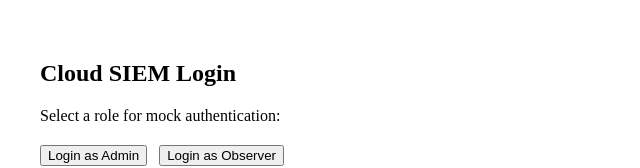
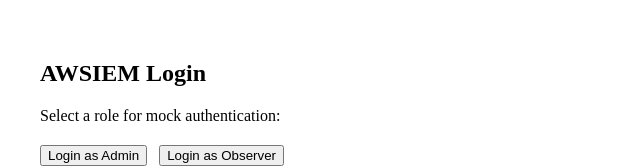
Before and after one commit to Cloud-Siem-Project/frontend, a React (Vite) app: page / in a window 1280 px wide. Shown: the top 168 px of the page, without its empty margins (0-640 px from the left). Built offline with nearby package versions, Linux system fonts and the light colour scheme.

Commit message:
fix: name change

```diff
--- a/src/layouts/DashboardLayout.jsx
+++ b/src/layouts/DashboardLayout.jsx
@@ -62,7 +62,7 @@ function DashboardLayout() {
                     flexDirection: "column",
                 }}
             >
-                <h2 style={{ marginBottom: "30px" }}>Cloud SIEM</h2>
+                <h2 style={{ marginBottom: "30px" }}>AWSIEM</h2>
 
                 <div style={{ display: "flex", flexDirection: "column", gap: "12px" }}>
                     {menuItems.map((item) => (
--- a/src/pages/Login.jsx
+++ b/src/pages/Login.jsx
@@ -25,7 +25,7 @@ function Login() {
 
     return (
         <div style={{ padding: "40px" }}>
-            <h2>Cloud SIEM Login</h2>
+            <h2>AWSIEM Login</h2>
             <p>Select a role for mock authentication:</p>
 
             <div style={{ display: "flex", gap: "12px", marginTop: "20px" }}>
```
Also changed, not shown: 1 other file (tests, documents, lock files or other folders).
